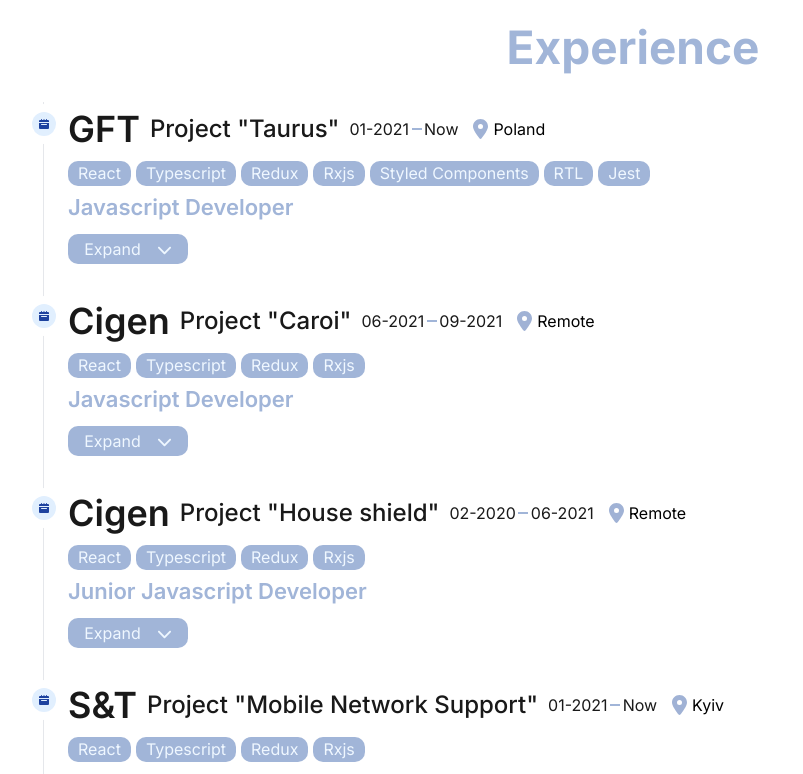
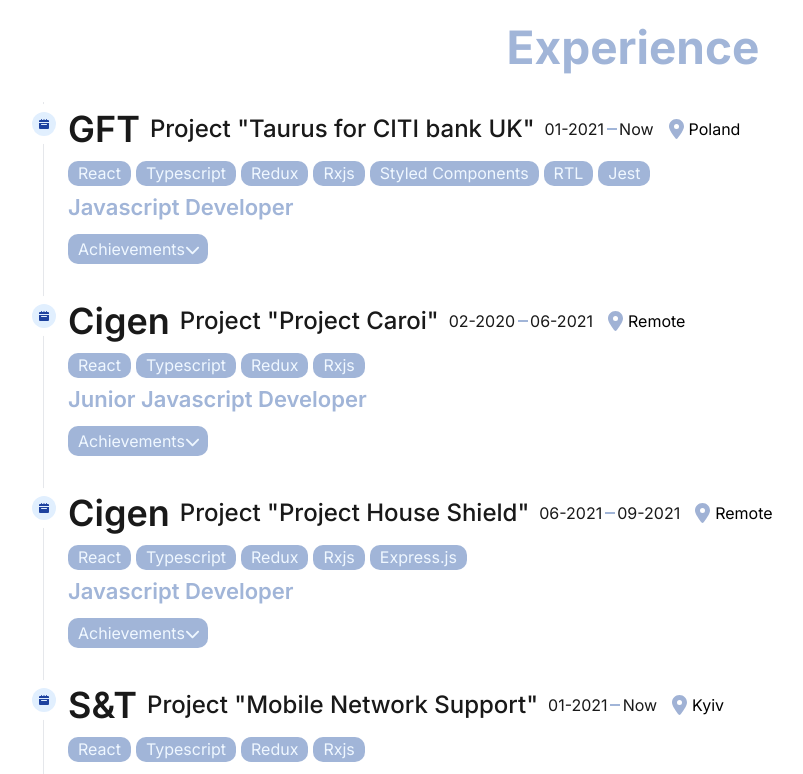
Before and after one commit to JolyMolyf/blog, a Next.js app: page / in a window 1280 px wide. Shown: the part 886-1660 px from the top of the page, without its empty margins (7-810 px from the left). Built offline with nearby package versions, Linux system fonts and the light colour scheme.

Commit message:
corrected descriptions

```diff
--- a/src/app/components/common/Timeline/CustomTimelineItem.tsx
+++ b/src/app/components/common/Timeline/CustomTimelineItem.tsx
@@ -53,9 +53,12 @@
                             )
                         })}
                     </div>
-                    <div className='timeline-actions'>
-                        <Button label={ isCollapsed ? 'Expand' : 'Collapse' } icon={isCollapsed ? './icons/chevron-down-solid.svg' : './icons/chevron-up-solid.svg'} onClick={handleClick}/>
-                    </div>
+                    { timeLineItem.bulletPoints.length > 0 && (
+                        <div className='timeline-actions'>
+                            <Button label={ isCollapsed ? 'Achievements' : 'Collapse' } icon={isCollapsed ? './icons/chevron-down-solid.svg' : './icons/chevron-up-solid.svg'} onClick={handleClick}/>
+                        </div>
+                    ) }
+
                 </div>
             </Reveal>
         </div>
--- a/src/app/components/common/Timeline/timeline.scss
+++ b/src/app/components/common/Timeline/timeline.scss
@@ -44,7 +44,7 @@
         margin: 5px;
         &-item {
             display: flex;
-            justify-content: center;
+            // justify-content: center;
             align-items: flex-start;
             margin: 10px 5px;
 
@@ -69,4 +69,9 @@
         }
 
     }
+
+    &-actions .button{
+
+        justify-content: space-between;
+    }
 }
--- a/src/app/components/common/button/button.scss
+++ b/src/app/components/common/button/button.scss
@@ -2,13 +2,14 @@
 
 .button {
     height: 30px;
-    width: 120px;
+    width: 140px;
     background-color: v.$mainViolet;
     line-height: 30px;
     text-align: center;
     border-radius: 10px;
     cursor: pointer;
     transition: 0.3s ease-in-out;
+    padding: 2px 10px;
 
     display: flex;
     align-items: center;
@@ -24,7 +25,7 @@
 
     @media screen and (max-width: 480px){
         height: 25px;
-        width: 100px;
+        width: 130px;
 
         img {
             width: 12px;
--- a/src/app/components/common/menubar/Menubar.scss
+++ b/src/app/components/common/menubar/Menubar.scss
@@ -1,7 +1,7 @@
 @use '../../../globals.scss' as v;
 
 .menu {
-    margin: 0 auto;
+    margin: 20px auto;
     width: 300px;
     height: 50px;
     border-radius: 20px;
--- a/src/app/components/featureCard/FeatureCard.tsx
+++ b/src/app/components/featureCard/FeatureCard.tsx
@@ -4,15 +4,14 @@
 
 interface IProps {
     skill: ISkillSetItem;
-    index: number;
 }
 
 const FeatureCard = (props:IProps) => {
 
-    const { skill, index } = props;
+    const { skill } = props;
 
     return (
-        <div className='featureCard' key={index}>
+        <div className='featureCard'>
             <div className='featureCard-wrapper'>
                 <div className='featureCard-wrapper-title'>
                     <p className='text-white font-bold'>{ skill.title }</p>
@@ -21,7 +20,7 @@
                 <p className='text-sm text-center'> { skill?.description } </p>
             </div>
         </div>
-    )
+)
 }
 
 export default FeatureCard
--- a/src/app/layout.tsx
+++ b/src/app/layout.tsx
@@ -1,5 +1,8 @@
+import { Reveal } from "./components/animation/Reveal";
+import Menubar from "./components/common/menubar/Menubar";
 import "./globals.scss";
 import { SpeedInsights } from '@vercel/speed-insights/next';
+import Footer from "./sections/footer/Footer";
 
 export const metadata = {
   title: 'Joly.tech',
@@ -14,6 +17,9 @@
   return (
     <html lang="en">
       <body>
+        <Reveal direction="bottom">
+            <Menubar/>
+        </Reveal>
         {children}
         <SpeedInsights/>
         </body>
--- a/src/app/sections/contact/Contact.tsx
+++ b/src/app/sections/contact/Contact.tsx
@@ -66,7 +66,7 @@
             <div className='contact-methods'>
                     {contactMethods.map((method, index) => {
                         return (
-                            <Reveal direction='top' delay={0.5}>
+                            <Reveal key={index} direction='top' delay={0.5}>
                                 <div className='contact-methods-card' key={index} onClick={() => {handleCardClick(method.url)}}>
                                     <div className='contact-methods-card-icon'>
                                         <img alt={`${method.name} icon`} className='icon-initial' src={method.icon}/>
--- a/src/app/sections/experience/Experience.tsx
+++ b/src/app/sections/experience/Experience.tsx
@@ -22,7 +22,7 @@
 const experieceDate:Array<ITimeLineItem> = [
     {
       companyName: 'GFT',
-      projectName: 'Taurus',
+      projectName: 'Taurus for CITI bank UK',
       role: 'Javascript Developer',
       location: 'Poland',
       description: 'Developed equity pre trade platform for in-house use of CITI bank traders and sales',
@@ -37,28 +37,12 @@
     },
     {
       companyName: 'Cigen',
-      projectName: 'Caroi',
-      location: 'Remote',
-      role: 'Javascript Developer',
-      description: 'Developed equity pre trade platform for in-house use of CITI bank traders and sales',
-      bulletPoints: ['Expanded Market Data Capacity: Successfully increased the number of supported quotes with live market data updates from approximately 10,000 to 140,000, significantly enhancing system scalability.',
-        'Delivered Key Functionalities: Led the delivery of four major epics that introduced crucial features, including automated quote pricing, streamlining processes and improving efficiency.',
-        'Optimized Data Processing: Optimized the data conversion process, reducing market data parsing time from 2800ms to 600ms, resulting in a 78% performance improvement.',
-        'Release Management: Effectively prepared scope and release candidate versions, ensuring timely and quality releases.',
-        'Knowledge Sharing: Supervised and onboarded 6 new team members, conducting 2-3 knowledge-sharing sessions per month to foster continuous learning and development.'
-      ],
-      techStack: ['React', 'Typescript', 'Redux', 'Rxjs'],
-      startDate: new Date('06-02-2021'),
-      endDate: new Date('09-01-2021')
-    },
-    {
-      companyName: 'Cigen',
-      projectName: 'House shield',
+      projectName: 'Project Caroi',
       location: 'Remote',
       role: 'Junior Javascript Developer',
-      description: 'Developed equity pre trade platform for in-house use of CITI bank traders and sales',
-      bulletPoints: ['Expanded Market Data Capacity: Successfully increased the number of supported quotes with live market data updates from approximately 10,000 to 140,000, significantly enhancing system scalability.',
-        'Delivered Key Functionalities: Led the delivery of four major epics that introduced crucial features, including automated quote pricing, streamlining processes and improving efficiency.',
+      description: 'Developed platform used for organizing, monitoring and analyzing marketing campaigns.',
+      bulletPoints: ['Worked on new functionality for admin panel',
+        'Improved support for mobile devices',
         'Optimized Data Processing: Optimized the data conversion process, reducing market data parsing time from 2800ms to 600ms, resulting in a 78% performance improvement.',
         'Release Management: Effectively prepared scope and release candidate versions, ensuring timely and quality releases.',
         'Knowledge Sharing: Supervised and onboarded 6 new team members, conducting 2-3 knowledge-sharing sessions per month to foster continuous learning and development.'
@@ -68,17 +52,27 @@
       endDate: new Date('06-01-2021')
     },
     {
+      companyName: 'Cigen',
+      projectName: 'Project House Shield',
+      location: 'Remote',
+      role: 'Javascript Developer',
+      description: 'Developed React SPA web application for client from USA.',
+      bulletPoints: ['Created over 70 visually appealing and functional components based on Figma design, leading to improved user satisfaction and retention rate',
+        'Designed an interactive questionnaire with over 20 scenarios',
+        'Communicated directly with clients to troubleshoot and resolve several technical issues, resulting in improved client satisfaction',
+        'Improved test coverage for unit tests from 51% to 73% and test pass rate from 82% to 95%.'
+      ],
+      techStack: ['React', 'Typescript', 'Redux', 'Rxjs', 'Express.js'],
+      startDate: new Date('06-02-2021'),
+      endDate: new Date('09-01-2021')
+    },
+    {
       companyName: 'S&T',
       projectName: 'Mobile Network Support',
       location: 'Kyiv',
       role: 'Intern',
-      description: 'Developed equity pre trade platform for in-house use of CITI bank traders and sales',
-      bulletPoints: ['Expanded Market Data Capacity: Successfully increased the number of supported quotes with live market data updates from approximately 10,000 to 140,000, significantly enhancing system scalability.',
-        'Delivered Key Functionalities: Led the delivery of four major epics that introduced crucial features, including automated quote pricing, streamlining processes and improving efficiency.',
-        'Optimized Data Processing: Optimized the data conversion process, reducing market data parsing time from 2800ms to 600ms, resulting in a 78% performance improvement.',
-        'Release Management: Effectively prepared scope and release candidate versions, ensuring timely and quality releases.',
-        'Knowledge Sharing: Supervised and onboarded 6 new team members, conducting 2-3 knowledge-sharing sessions per month to foster continuous learning and development.'
-      ],
+      description: 'Working on project that helped analyzing data traffic for mobile operators. Learning basic principles of working with React and Node js. Was engaged in real prod process of creating SPA and its maintenance.',
+      bulletPoints: [],
       techStack: ['React', 'Typescript', 'Redux', 'Rxjs'],
       startDate: new Date('01-06-2021')
     }
--- a/src/app/sections/footer/footerStyles.scss
+++ b/src/app/sections/footer/footerStyles.scss
@@ -1,6 +1,7 @@
 @use '../../globals.scss' as global;
 
 .footer {
+    position: relative;
     margin-top: 100px;
     width: 100%;
     height: 40px;
--- a/src/app/sections/header/Header.tsx
+++ b/src/app/sections/header/Header.tsx
@@ -6,20 +6,15 @@
 import Menubar from '@/app/components/common/menubar/Menubar';
 import { Reveal } from '@/app/components/animation/Reveal';
 
-interface Props {}
-
 const Header = () => {
   return (
     <>
-        <Reveal direction="bottom">
-            <Menubar/>
-        </Reveal>
         <div className='header'>
             <div className='header-left-wrapper'>
                 <Reveal direction='right'>
                     <div className='header-left-wrapper-title'>
                         <Reveal direction="top" delay={0.5}><p className='text-4xl font-light mb-[0px]'>Hello, I am</p></Reveal>
-                        <p className='section-biggest-violet-text bold'>Seabstian</p>
+                        <p className='section-biggest-violet-text bold'>Vsevolod</p>
                         <p className='text-s font-light'>Javascript developer</p>
                     </div>
                 </Reveal>
@@ -39,16 +34,12 @@
                 <div className='header-right-wrapper'>
                     { skillSet.map((skill, index) => {
                         return (
-                            <FeatureCard skill={skill} index={index}/>
+                            <FeatureCard key={index} skill={skill}/>
                         )
                     }) }
                 </div>
             </Reveal>
         </div>
-        {/* <div className='header-scroll'>
-            <p className='highlighted-main-text-smaller'>Scroll down</p>
-            <img alt="scroll down icon" src='./icons/angles-down-solid.svg'/>
-        </div> */}
   </>
   )
 }
```
